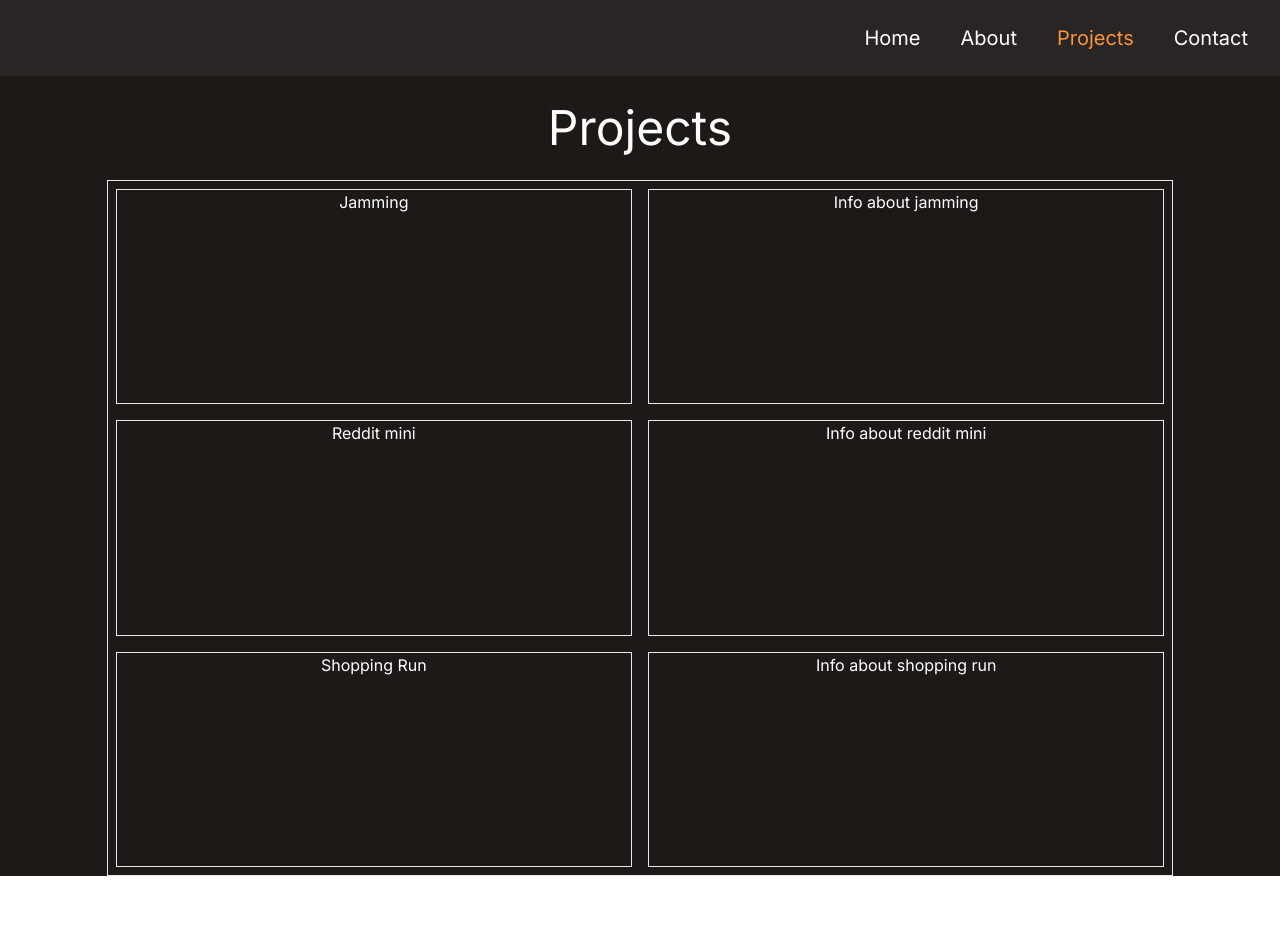
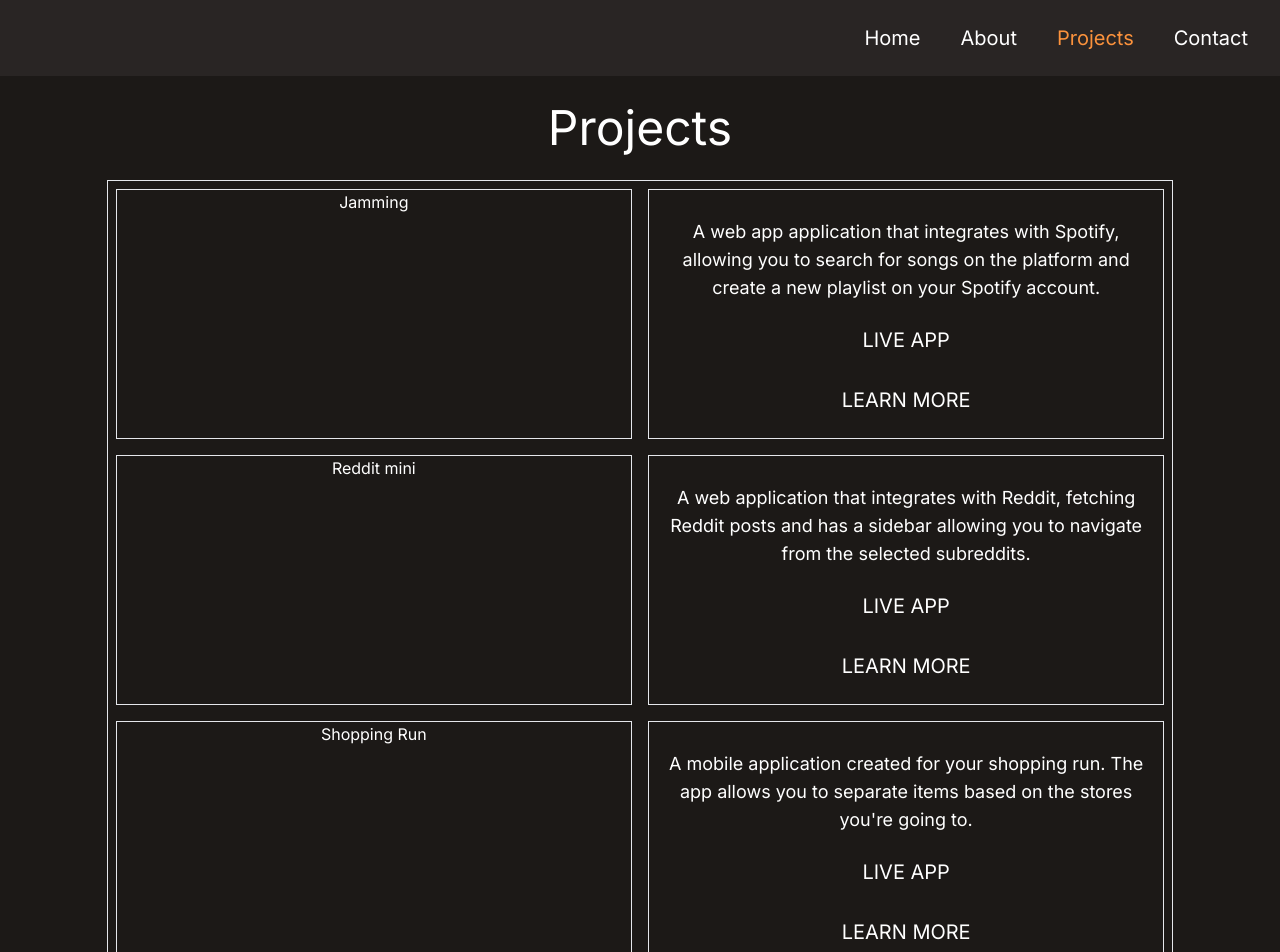
Before and after one commit to jenishpatel-jp/jenish-patel-portfolio, a Next.js app: page /projects in a window 1280 px wide. Shown: the top 952 px of the page. Before the commit the page ends 876 px from the top, so only its background shows below. Built offline with nearby package versions, Linux system fonts and the light colour scheme.

Commit message:
Added descriptions and links to each project on the Projects page.

```diff
--- a/src/app/projects/page.tsx
+++ b/src/app/projects/page.tsx
@@ -1,4 +1,5 @@
 import React from 'react'
+import Link from 'next/link'
 
 const Page = () => {
     return (
@@ -8,20 +9,26 @@ const Page = () => {
                 <div className='border'>
                     <h2>Jamming</h2>
                 </div>
-                <div className='border'>
-                    <p>Info about jamming</p>
+                <div className='flex flex-col p-2 border'>
+                    <p className='p-2 text-lg mt-3' >A web app application that integrates with Spotify, allowing you to search for songs on the platform and create a new playlist on your Spotify account.</p>
+                    <Link className='p-2 m-2 text-xl' href={'https://jammming-spotify-project.vercel.app/'} target='_blank'>LIVE APP</Link>
+                    <Link className='p-2 m-2 text-xl' href={'https://github.com/jenishpatel-jp/jammming-spotify-project'} target='_blank'>LEARN MORE</Link>
                 </div>
                 <div className='border'>
                     <h2>Reddit mini</h2>
                 </div>
-                <div className='border'>
-                    <p>Info about reddit mini</p>
+                <div className='flex flex-col p-2 border'>
+                    <p className='p-2 text-lg mt-3' >A web application that integrates with Reddit, fetching Reddit posts and has a sidebar allowing you to navigate from the selected subreddits.</p>
+                    <Link className='p-2 m-2 text-xl' href={'https://reddit-mini-five.vercel.app/'} target='_blank'>LIVE APP</Link>
+                    <Link className='p-2 m-2 text-xl' href={'https://github.com/jenishpatel-jp/reddit-mini'} target='_blank'>LEARN MORE</Link>
                 </div>
                 <div className='border'>
                     <h2>Shopping Run</h2>
                 </div>
-                <div className='border'>
-                    <p>Info about shopping run</p>
+                <div className='flex flex-col p-2 border'>
+                    <p className='p-2 text-lg mt-3' >A mobile application created for your shopping run. The app allows you to separate items based on the stores you're going to.</p>
+                    <Link className='p-2 m-2 text-xl' href={''} target='_blank'>LIVE APP</Link>
+                    <Link className='p-2 m-2 text-xl' href={'https://github.com/jenishpatel-jp/shopping-run'} target='_blank'>LEARN MORE</Link>
                 </div>
             </div>
         </div>
```
